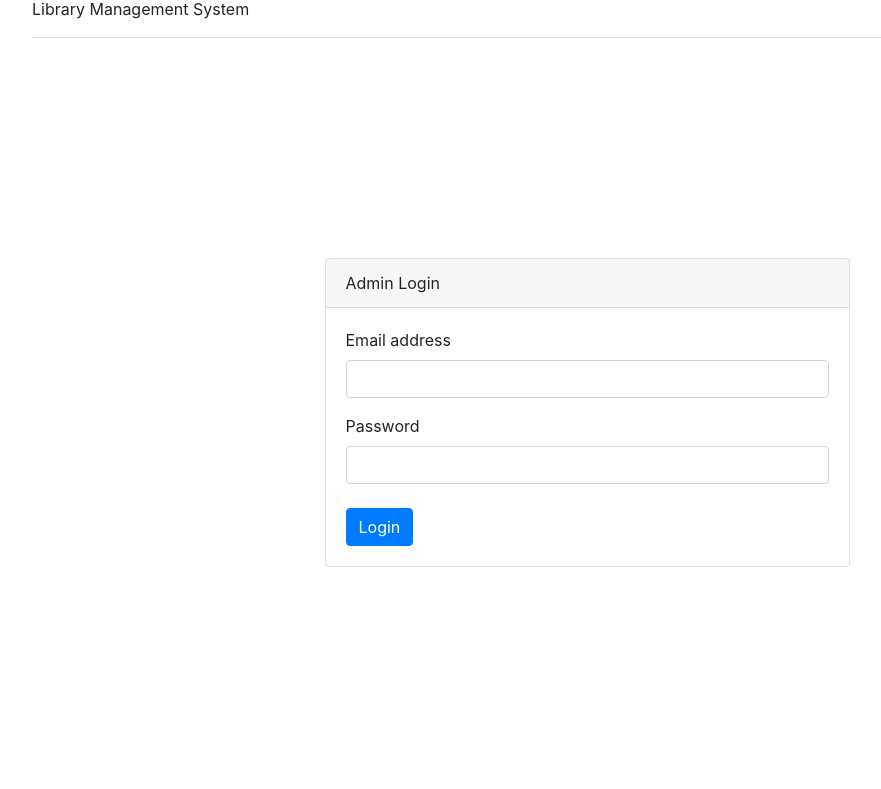
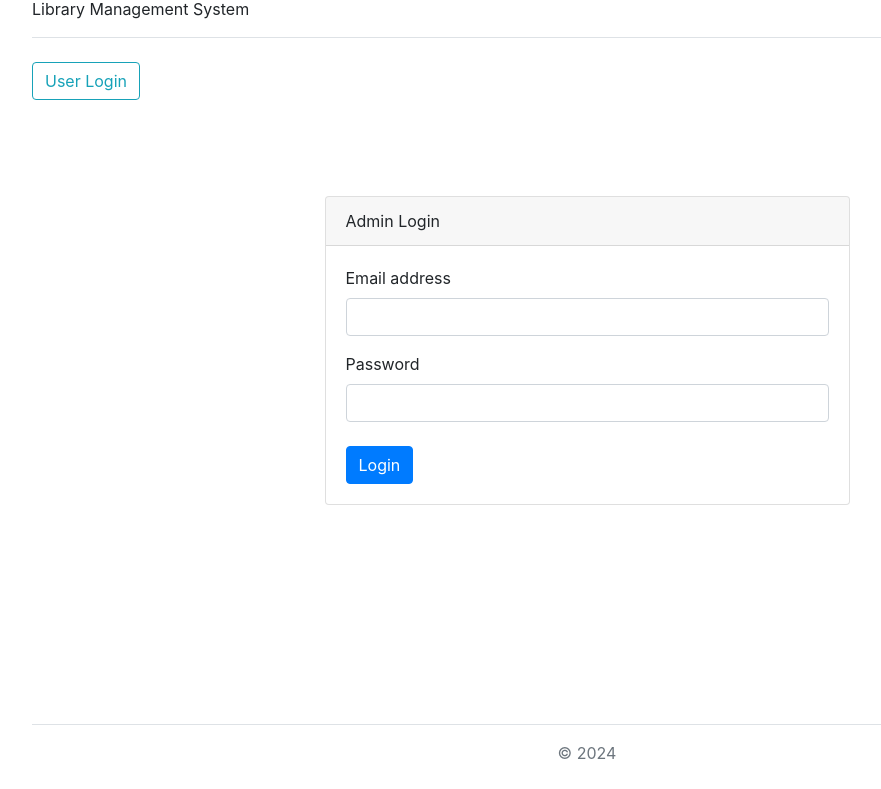
Before and after one commit to RegiLoshi/Library-Web, a PHP site: page /adminLogin.php in a window 1280 px wide. Shown: the part 27-816 px from the top of the page, without its empty margins (53-934 px from the left). Before the commit the page ends 594 px from the top, so only its background shows below. Run offline with PHP 8.4, Linux system fonts and the light colour scheme; some libraries are stand-ins or nearby versions.

Commit message:
small changes

```diff
--- a/php/adminLogin.php
+++ b/php/adminLogin.php
@@ -86,7 +86,8 @@
         }
     }
 ?>
-<div class="d-flex align-items-center justify-content-center" style="min-height:700px;">
+<a href="index.php" class="btn btn-outline-info ml-auto"  >User Login</a>
+<div class="d-flex align-items-center justify-content-center" style="min-height:700px; margin-top: -100px;">
     <div class="col-md-6">
 
         <?php
@@ -115,3 +116,6 @@
         </div>
     </div>
 </div>
+<?php
+require_once("footer.php");
+?>
```
